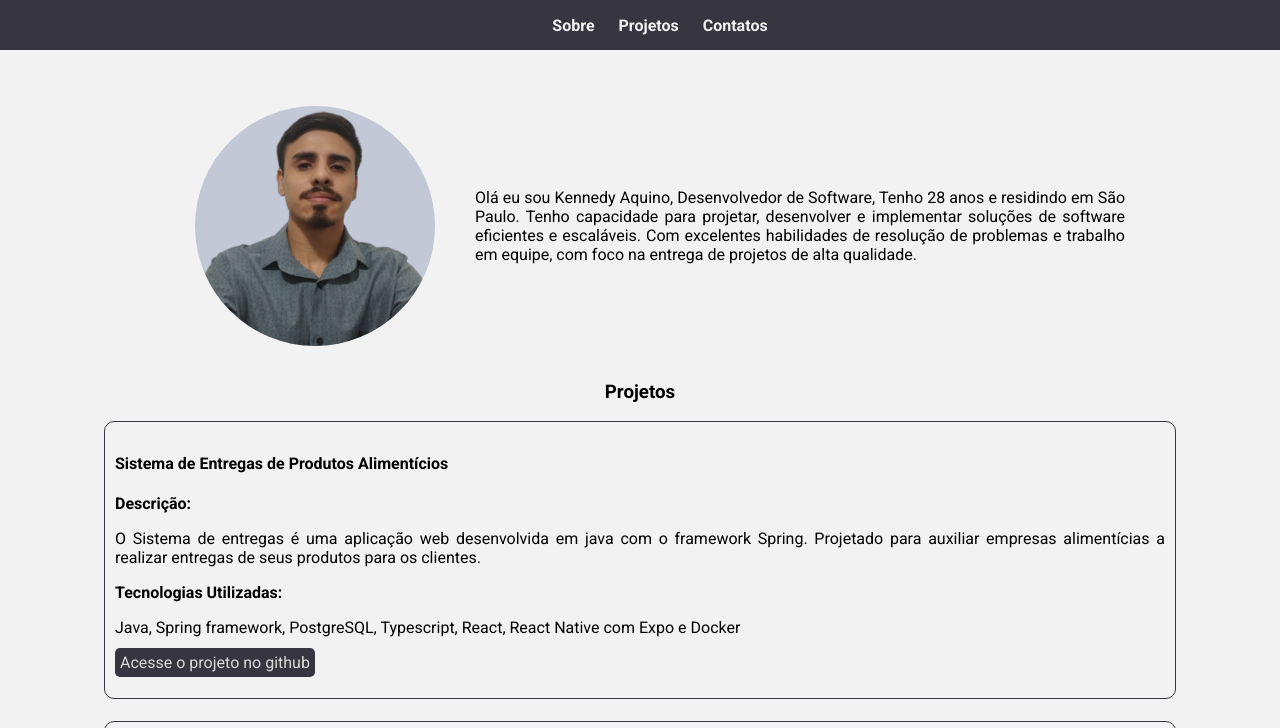
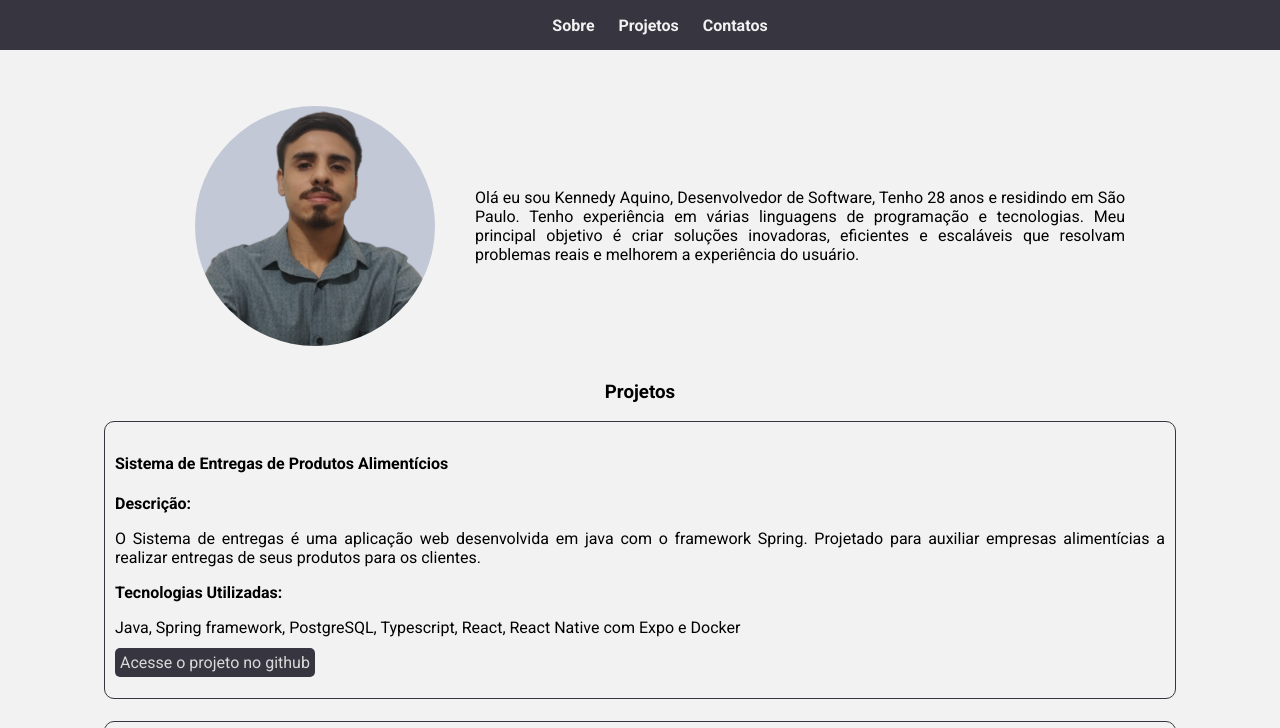
Before and after one commit to kennedyaquino/portfolio, a plain HTML site: page index.html in a window 1280 px wide. Shown: the top 728 px of the page. Drawn offline with Linux system fonts and the light colour scheme.

Commit message:
alteração de texto na seção de sobre

```diff
--- a/index.html
+++ b/index.html
@@ -21,7 +21,7 @@
             <figure class="profile-picture">
                 <img src="assets/profile-1.png">
             </figure>
-            <p class="content-about">Olá eu sou Kennedy Aquino, Desenvolvedor de Software, Tenho 28 anos e residindo em São Paulo. Tenho capacidade para projetar, desenvolver e implementar soluções de software eficientes e escaláveis. Com excelentes habilidades de resolução de problemas e trabalho em equipe, com foco na entrega de projetos de alta qualidade.</p>
+            <p class="content-about">Olá eu sou Kennedy Aquino, Desenvolvedor de Software, Tenho 28 anos e residindo em São Paulo. Tenho experiência em várias linguagens de programação e tecnologias. Meu principal objetivo é criar soluções inovadoras, eficientes e escaláveis que resolvam problemas reais e melhorem a experiência do usuário.</p>
         </div>
         <h3>Projetos</h3>
         <div id="projetos" class="projects">
```
